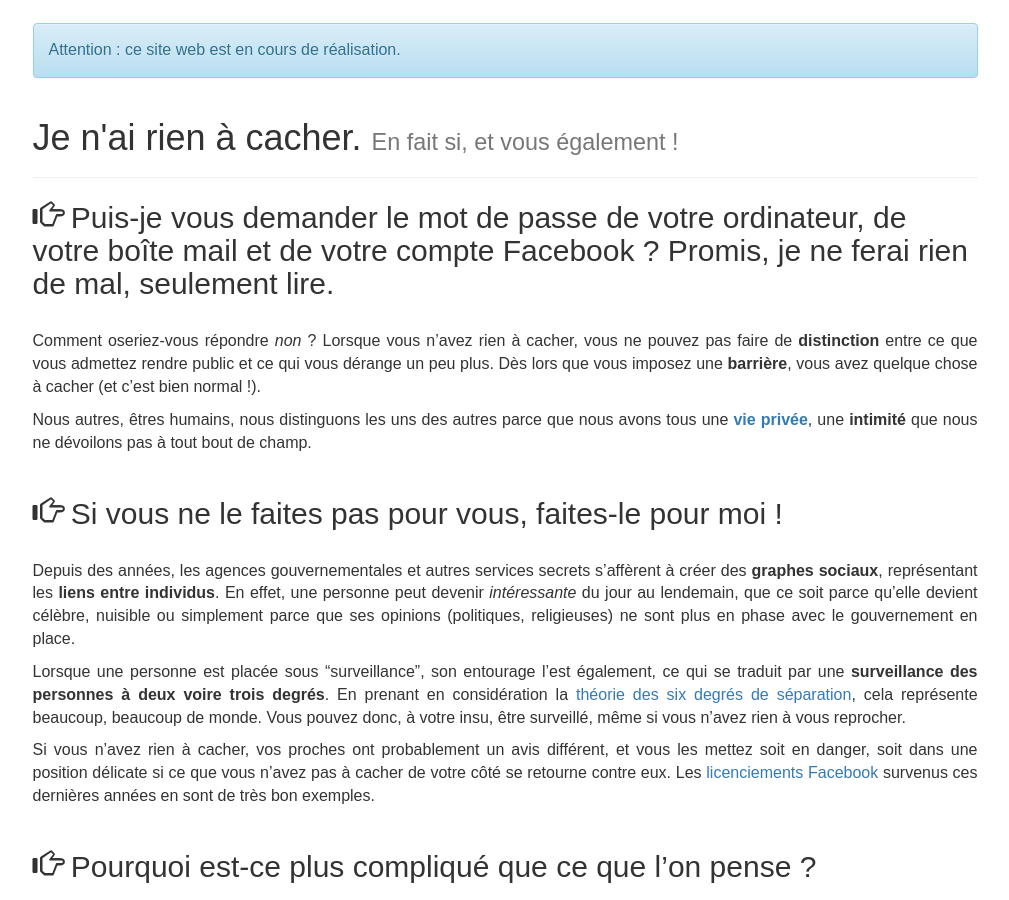
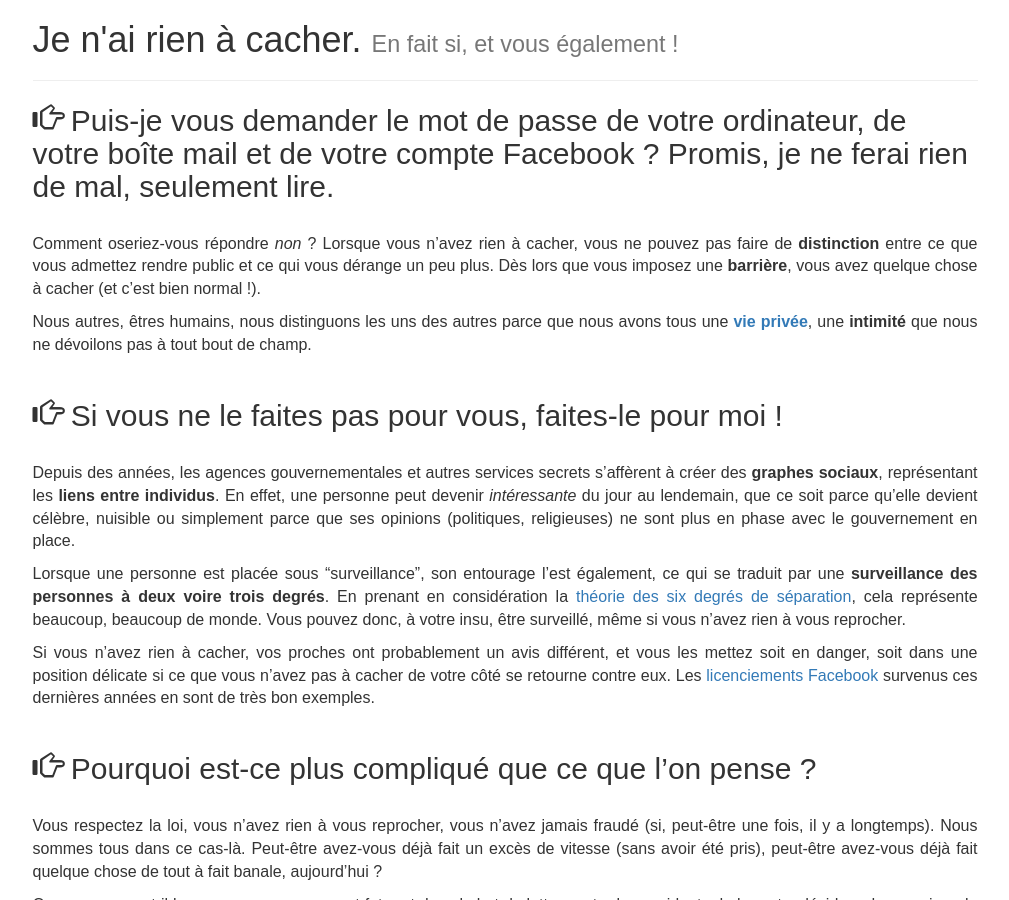
Before and after one commit to willdurand/jenairienacacher.fr, a Jekyll site: the page built from index.md, in a window 1280 px wide and 900 px high. Shown: the whole window, without its empty margins (135-1144 px from the left). Built offline with Jekyll 4.4.1, drawn with Linux system fonts in a browser that asks for light colours; some web fonts are replaced; Markdown is read by kramdown in place of the engine named in the settings; comment, search, counter and statistics services are not loaded.

Commit message:
remove banner

```diff
--- a/_layouts/default.html
+++ b/_layouts/default.html
@@ -16,12 +16,6 @@
     </head>
     <body>
         <div class="container">
-            <div class="row">
-                <div class="col-md-10 col-md-offset-1">
-                    <br>
-                    <div class="alert alert-info">Attention : ce site web est en cours de réalisation.</div>
-                </div>
-            </div>
             <div class="row">
                 <div class="col-md-10 col-md-offset-1">
                     {{ content }}
```
